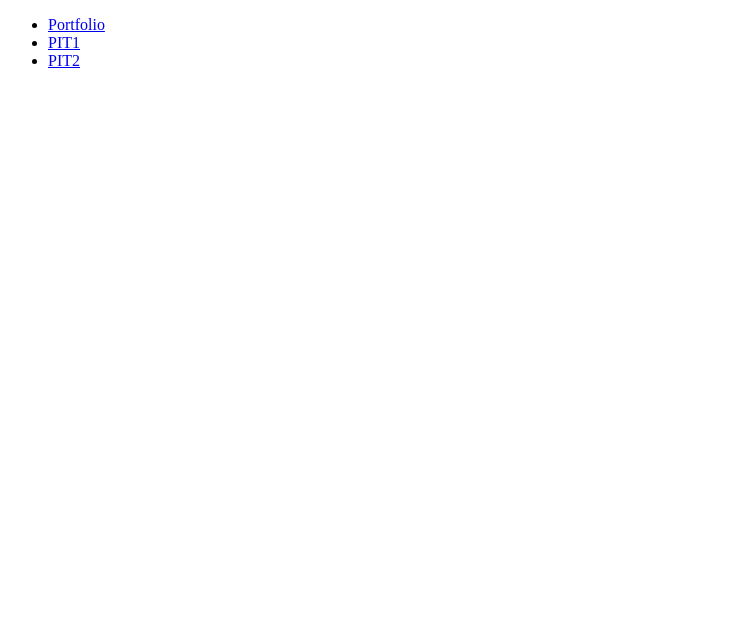
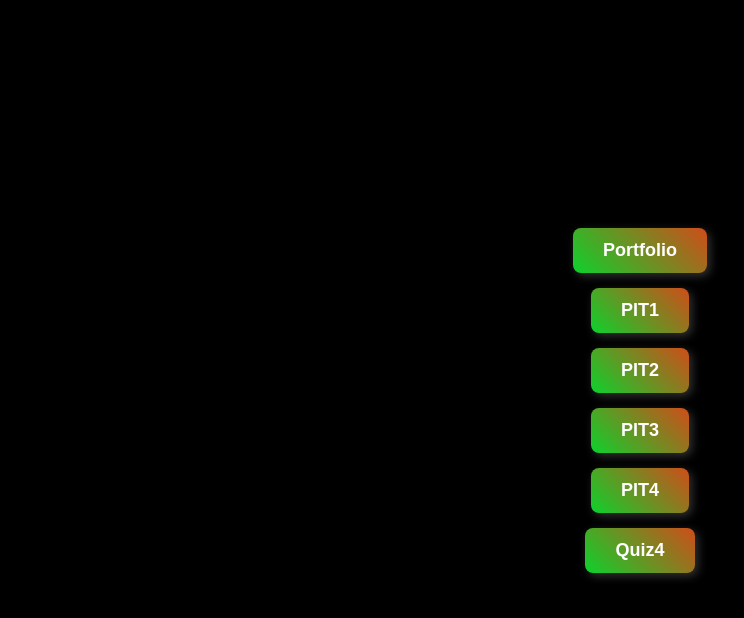
Before and after one commit to JaredClaw/store.github.io, a plain HTML site: page index.html in a window 1280 px wide. Shown: the whole page, without its empty margins (0-744 px from the left). Drawn offline with Linux system fonts and the light colour scheme.

Commit message:
Initial commit

```diff
--- a/index.html
+++ b/index.html
@@ -2,6 +2,7 @@
 <html lang="en">
 <head>
     <meta charset="UTF-8">
+    <link rel="stylesheet" href="style.css">
     <title>Personal CV</title>
 </head>
 <body>
@@ -10,6 +11,9 @@
             <li><a href="https://jaredclaw.github.io./">Portfolio</a></li>
             <li><a href="https://jaredclaw.github.io/cvact.github.io/">PIT1</a></li>
             <li><a href="https://jaredclaw.github.io/Index.github.io/">PIT2</a></li>
+            <li><a href="https://jaredclaw.github.io/store.github.io/">PIT3</a></li>
+            <li><a href="https://jaredclaw.github.io/course.github.io/">PIT4</a></li>
+            <li><a href="">Quiz4</a></li>
         </ul>
     </header>
     </div>
--- /dev/null
+++ b/style.css
@@ -0,0 +1,55 @@
+/* Reset default styles */
+body {
+    font-family: Arial, sans-serif;
+    background-color: black; /* Black background */
+    text-align: center;
+    margin: 0;
+    padding: 0;
+    height: 100vh;
+    display: flex;
+    justify-content: center;
+    align-items: center;
+}
+
+/* Centering the navigation */
+header {
+    display: flex;
+    justify-content: center;
+    align-items: center;
+    width: 100%;
+}
+
+header ul {
+    list-style: none;
+    padding: 0;
+    margin: 0;
+    display: flex;
+    flex-direction: column; /* Stack buttons vertically */
+    align-items: center;
+    gap: 15px;
+}
+
+/* Styling for each navigation button */
+header ul li {
+    display: block;
+}
+
+header ul li a {
+    text-decoration: none;
+    font-size: 18px;
+    font-weight: bold;
+    padding: 12px 30px;
+    background: linear-gradient(45deg, #0dd12d, #cf4d19);
+    color: white;
+    border-radius: 8px;
+    transition: all 0.3s ease-in-out;
+    box-shadow: 3px 3px 10px rgba(255, 255, 255, 0.2);
+    display: inline-block;
+}
+
+/* Hover effect */
+header ul li a:hover {
+    background: linear-gradient(45deg, #16318a, #d84315);
+    transform: scale(1.1);
+    box-shadow: 3px 3px 15px rgba(255, 87, 34, 0.5);
+}
```
